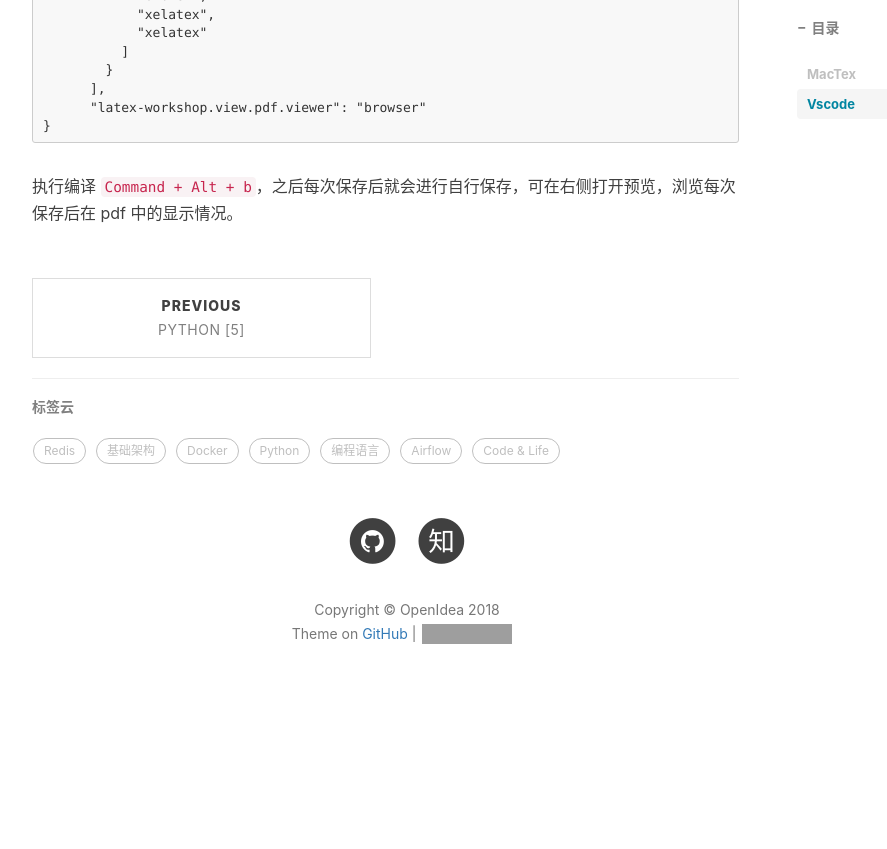
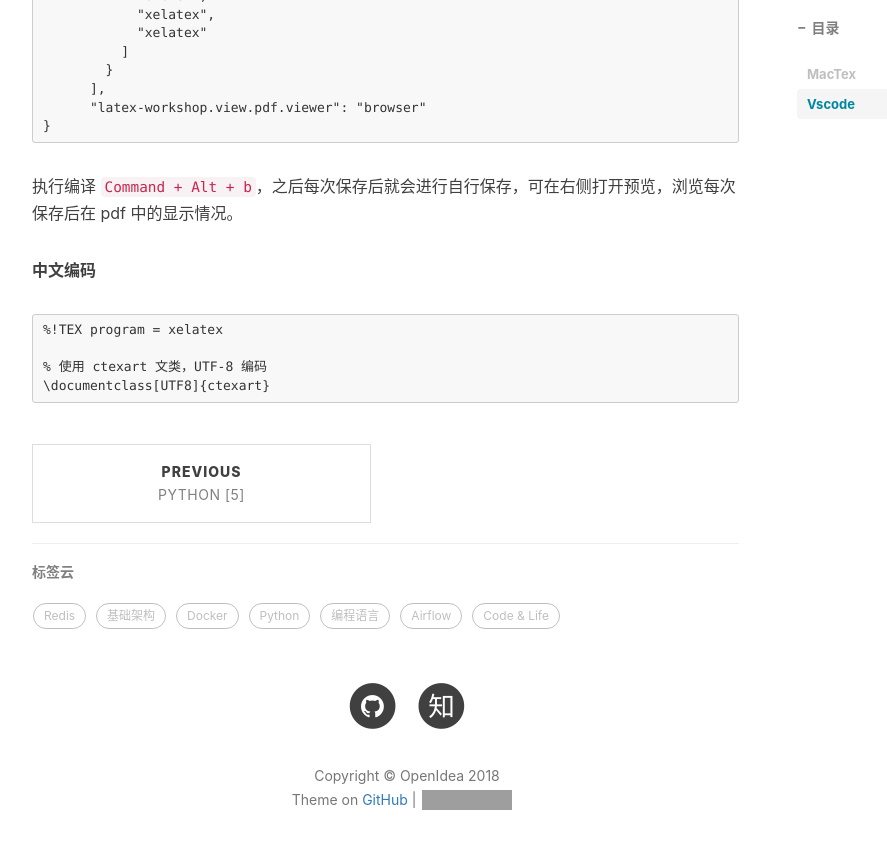
Before and after one commit to zyt312074545/zyt312074545.github.io, a Jekyll site: the page built from _posts/2018-12-27-latex.md, in a window 1280 px wide and 900 px high, scrolled down 2077 px. Shown: the top 849 px of the window, without its empty margins (233-1120 px from the left). Built offline with Jekyll 4.4.1, drawn with Linux system fonts in a browser that asks for light colours; nearby versions of some CDN libraries; comment, search, counter and statistics services are not loaded; before the commit the page ends 2815 px from its top, so only the background shows below that; grey boxes are pictures that could not be loaded.

Commit message:
latex add chinese

````diff
--- a/_posts/2018-12-27-latex.md
+++ b/_posts/2018-12-27-latex.md
@@ -93,3 +93,13 @@ http://mirror.lzu.edu.cn/CTAN/systems/mac/mactex/mactex-20180417.pkg
 ```
 
 执行编译 `Command + Alt + b`，之后每次保存后就会进行自行保存，可在右侧打开预览，浏览每次保存后在 pdf 中的显示情况。
+
+
+**中文编码**
+
+```
+%!TEX program = xelatex
+
+% 使用 ctexart 文类，UTF-8 编码
+\documentclass[UTF8]{ctexart}
+```
````
